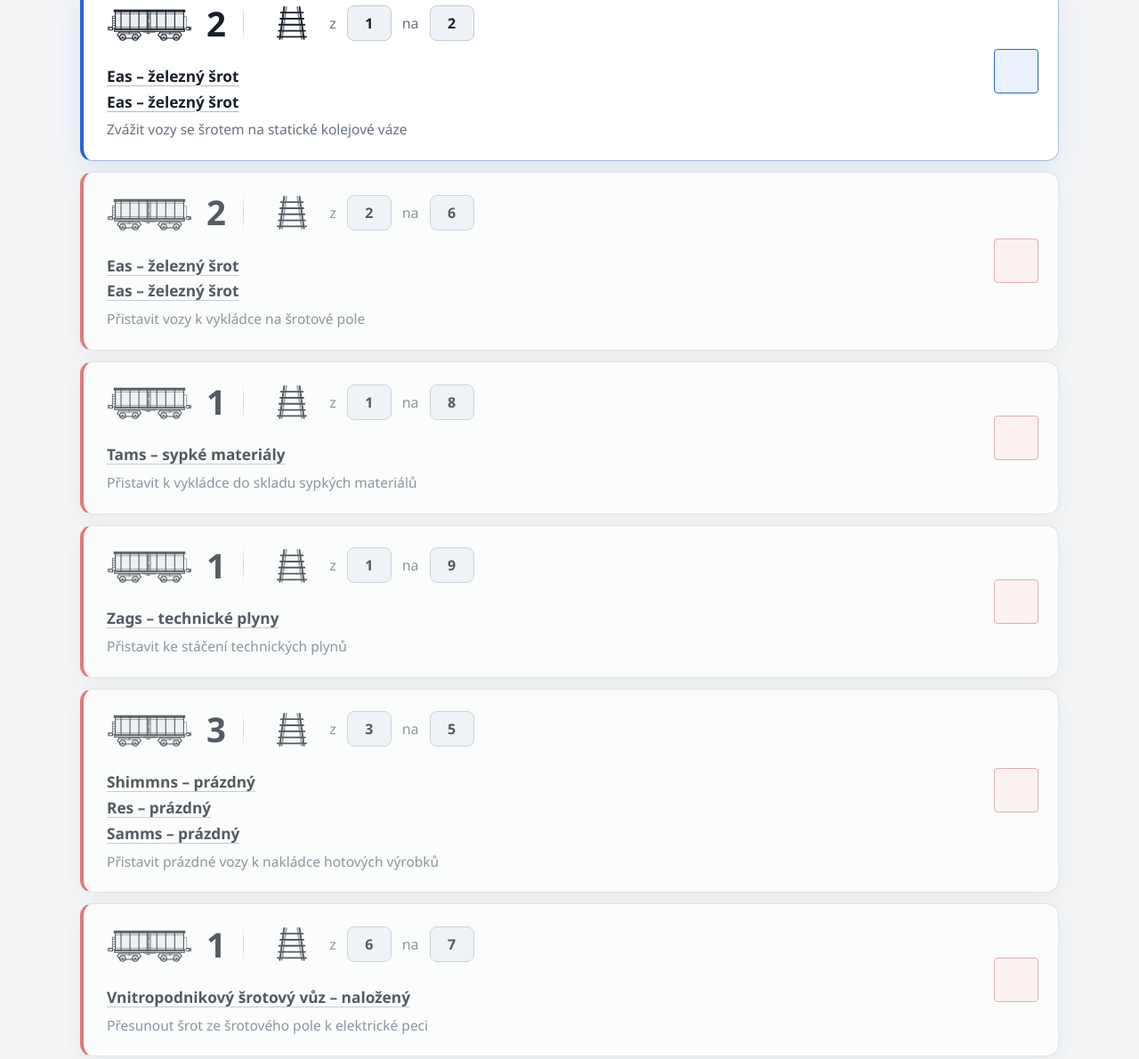
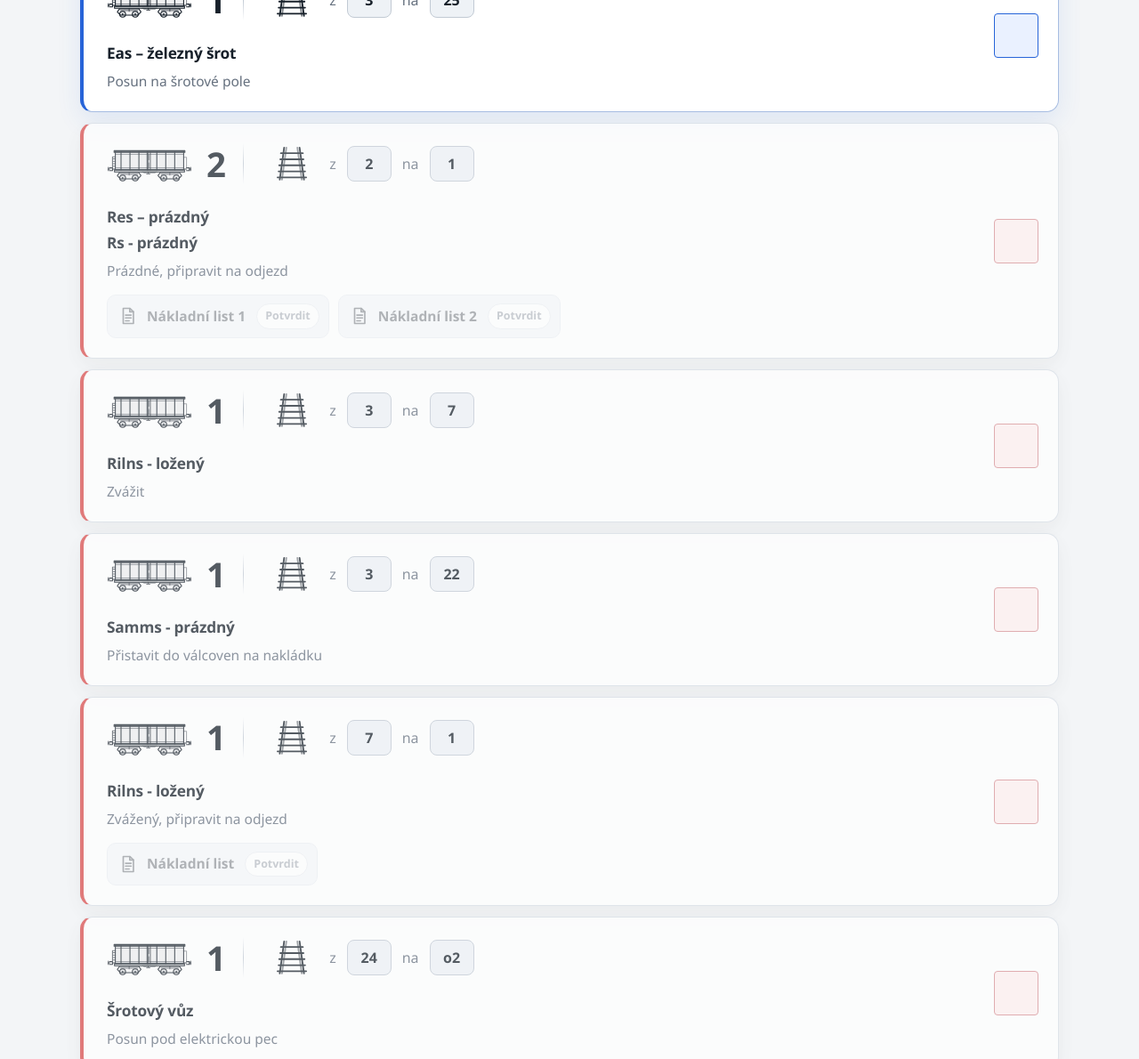
Before and after one commit to vasekzaruba/app, a plain HTML site: page zelezarny/aktivity/aktivita-1.html in a window 1280 px wide. Shown: the part 569-1759 px from the top of the page at 89% size. Drawn offline with Linux system fonts and the light colour scheme.

Commit message:
Add files via upload

```diff
--- a/zelezarny/aktivity/aktivita-1-data.js
+++ b/zelezarny/aktivity/aktivita-1-data.js
@@ -7,149 +7,84 @@ window.activityConfig = {
 
   initialState: [
     {
-      track: '1',
+      track: '2',
       wagons: [
-        { id: 'eas-01', label: 'Eas – železný šrot' },
-        { id: 'eas-02', label: 'Eas – železný šrot' },
-        { id: 'tams-01', label: 'Tams – sypké materiály' },
-        { id: 'zags-01', label: 'Zags – technické plyny' },
+        { id: 'Res_01', label: 'Res – prázdný' },
+        { id: 'Rs_01', label: 'Rs - prázdný' },
       ],
     },
     {
       track: '3',
       wagons: [
-        { id: 'shimmns-01', label: 'Shimmns – prázdný' },
-        { id: 'res-01', label: 'Res – prázdný' },
-        { id: 'samms-01', label: 'Samms – prázdný' },
+        { id: 'Eas_01', label: 'Eas – železný šrot' },
+        { id: 'Samms_01', label: 'Shimmns – prázdný' },
+        { id: 'Rilns_01', label: 'Rilns - ložený' },
       ],
     },
     {
-      track: '6',
+      track: '24',
       wagons: [
-        { id: 'interni-srot-01', label: 'Vnitropodnikový šrotový vůz – naložený' },
+        { id: 'vnitro_01', label: 'Šrotový vůz – prázdný' },
       ],
     },
   ],
 
   checkpoints: [
     {
-      from: '1',
-      to: '2',
+      from: '3',
+      to: '25',
       wagons: [
-        { id: 'eas-01', label: 'Eas – železný šrot' },
-        { id: 'eas-02', label: 'Eas – železný šrot' },
+        { id: 'Eas_01', label: 'Eas – železný šrot' },
       ],
-      description: 'Zvážit vozy se šrotem na statické kolejové váze',
+      description: 'Posun na šrotové pole',
     },
     {
       from: '2',
-      to: '6',
+      to: '1',
       wagons: [
-        { id: 'eas-01', label: 'Eas – železný šrot' },
-        { id: 'eas-02', label: 'Eas – železný šrot' },
+        { id: 'Res_01', label: 'Res – prázdný' },
+        { id: 'Rs_01', label: 'Rs - prázdný' },
       ],
-      description: 'Přistavit vozy k vykládce na šrotové pole',
-    },
-    {
-      from: '1',
-      to: '8',
-      wagons: [
-        { id: 'tams-01', label: 'Tams – sypké materiály' },
+      description: 'Prázdné, připravit na odjezd',
+      documents: [
+        'prazdny_list_01.png',
+        'prazdny_list_01.png',
       ],
-      description: 'Přistavit k vykládce do skladu sypkých materiálů',
-    },
-    {
-      from: '1',
-      to: '9',
-      wagons: [
-        { id: 'zags-01', label: 'Zags – technické plyny' },
-      ],
-      description: 'Přistavit ke stáčení technických plynů',
     },
     {
       from: '3',
-      to: '5',
+      to: '7',
       wagons: [
-        { id: 'shimmns-01', label: 'Shimmns – prázdný' },
-        { id: 'res-01', label: 'Res – prázdný' },
-        { id: 'samms-01', label: 'Samms – prázdný' },
+        { id: 'Rilns_01', label: 'Rilns - ložený' },
       ],
-      description: 'Přistavit prázdné vozy k nakládce hotových výrobků',
+      description: 'Zvážit',
     },
     {
-      from: '6',
-      to: '7',
+      from: '3',
+      to: '22',
       wagons: [
-        { id: 'interni-srot-01', label: 'Vnitropodnikový šrotový vůz – naložený' },
+        { id: 'Samms_01', label: 'Samms - prázdný' },
       ],
-      description: 'Přesunout šrot ze šrotového pole k elektrické peci',
+      description: 'Přistavit do válcoven na nakládku',
     },
     {
       from: '7',
-      to: '6',
+      to: '1',
       wagons: [
-        { id: 'interni-srot-01', label: 'Vnitropodnikový šrotový vůz – prázdný' },
+        { id: 'Rilns_01', label: 'Rilns - ložený' },
       ],
-      description: 'Vrátit prázdný vnitropodnikový vůz na šrotové pole',
-    },
-    {
-      from: '6',
-      to: '4',
-      wagons: [
-        { id: 'eas-01', label: 'Eas – prázdný' },
-        { id: 'eas-02', label: 'Eas – prázdný' },
-      ],
-      description: 'Odstavit vyložené vozy do seřadiště',
-    },
-    {
-      from: '8',
-      to: '4',
-      wagons: [
-        { id: 'tams-01', label: 'Tams – prázdný' },
-      ],
-      description: 'Odstavit vyložený vůz do seřadiště',
-    },
-    {
-      from: '9',
-      to: '4',
-      wagons: [
-        { id: 'zags-01', label: 'Zags – prázdný' },
-      ],
-      description: 'Odstavit vyložený vůz do seřadiště',
-    },
-    {
-      from: '5',
-      to: '2',
-      wagons: [
-        { id: 'shimmns-01', label: 'Shimmns – svitky' },
-        { id: 'res-01', label: 'Res – hutní materiál' },
-        { id: 'samms-01', label: 'Samms – těžké výrobky' },
-      ],
-      description: 'Zvážit naložené vozy s hotovými výrobky',
+      description: 'Zvážený, připravit na odjezd',
       documents: [
-        'nakladni-list-01.jpg',
-        'nakladni-list-02.jpg',
+        'lozeny_list_01.png',
       ],
     },
     {
-      from: '2',
-      to: '3',
+      from: '24',
+      to: 'o2',
       wagons: [
-        { id: 'shimmns-01', label: 'Shimmns – svitky' },
-        { id: 'res-01', label: 'Res – hutní materiál' },
-        { id: 'samms-01', label: 'Samms – těžké výrobky' },
+        { id: 'vnitro_01', label: 'Šrotový vůz' },
       ],
-      description: 'Zařadit vozy do odchozí soupravy',
-    },
-    {
-      from: '4',
-      to: '3',
-      wagons: [
-        { id: 'eas-01', label: 'Eas – prázdný' },
-        { id: 'tams-01', label: 'Tams – prázdný' },
-        { id: 'zags-01', label: 'Zags – prázdný' },
-      ],
-      description: 'Připojit prázdné vozy k odchozí soupravě',
+      description: 'Posun pod elektrickou pec',
     },
   ],
 };
--- a/zelezarny/data/vozy.js
+++ b/zelezarny/data/vozy.js
@@ -3,61 +3,47 @@
   window.wagonImageBase = scriptUrl ? new URL('../vozy/', scriptUrl).href : '';
 
   window.wagonCatalog = {
-    'eas-01': {
-      shortName: 'Eas 1',
+    'Eas_01': {
+      shortName: 'Eas',
       type: 'Eas',
       number: '',
       length: 14.04,
       image: null
     },
-    'eas-02': {
-      shortName: 'Eas 2',
-      type: 'Eas',
-      number: '',
-      length: 14.04,
-      image: null
-    },
-    'tams-01': {
-      shortName: 'Tams 1',
-      type: 'Tams',
-      number: '',
-      length: 14.62,
-      image: null
-    },
-    'zags-01': {
-      shortName: 'Zags 1',
-      type: 'Zags',
-      number: '',
-      length: 14.40,
-      image: null
-    },
-    'shimmns-01': {
-      shortName: 'Shimmns 1',
-      type: 'Shimmns',
-      number: '',
-      length: 12.04,
-      image: null
-    },
-    'res-01': {
-      shortName: 'Res 1',
+    'Res_01': {
+      shortName: 'Res',
       type: 'Res',
       number: '',
       length: 19.90,
-      image: null
+      image: Res-01.jpg,
     },
-    'samms-01': {
-      shortName: 'Samms 1',
+    'Rilns_01': {
+      shortName: 'Rilns',
+      type: 'Rilns',
+      number: '',
+      length: 20.15,
+      image: Rilns-01.jpg,
+    },
+    'Rs_01': {
+      shortName: 'Rs',
+      type: 'Res',
+      number: '',
+      length: 19.90,
+      image: Rs-01.jpg,
+    },
+    'Samms_01': {
+      shortName: 'Samms',
       type: 'Samms',
       number: '',
       length: 16.40,
-      image: null
+      image: Samms-01.jpg,
     },
-    'interni-srot-01': {
-      shortName: 'Šrotový vůz 1',
-      type: 'Vnitropodnikový šrotový vůz',
+    'vnitro_01': {
+      shortName: 'Šrotový vůz',
+      type: 'Vnitropodnikový vůz',
       number: '',
       length: 8.80,
-      image: null
+      image: vnitro-01.jpg,
     }
   };
 })();
```
Also changed, not shown: zelezarny/zelezarny.html (+2 -2 lines), zelezarny/dokumenty/aktivita-1/lozeny_list_01.png (added), zelezarny/dokumenty/aktivita-1/prazdny_list_01.png (added), 5 other files.
